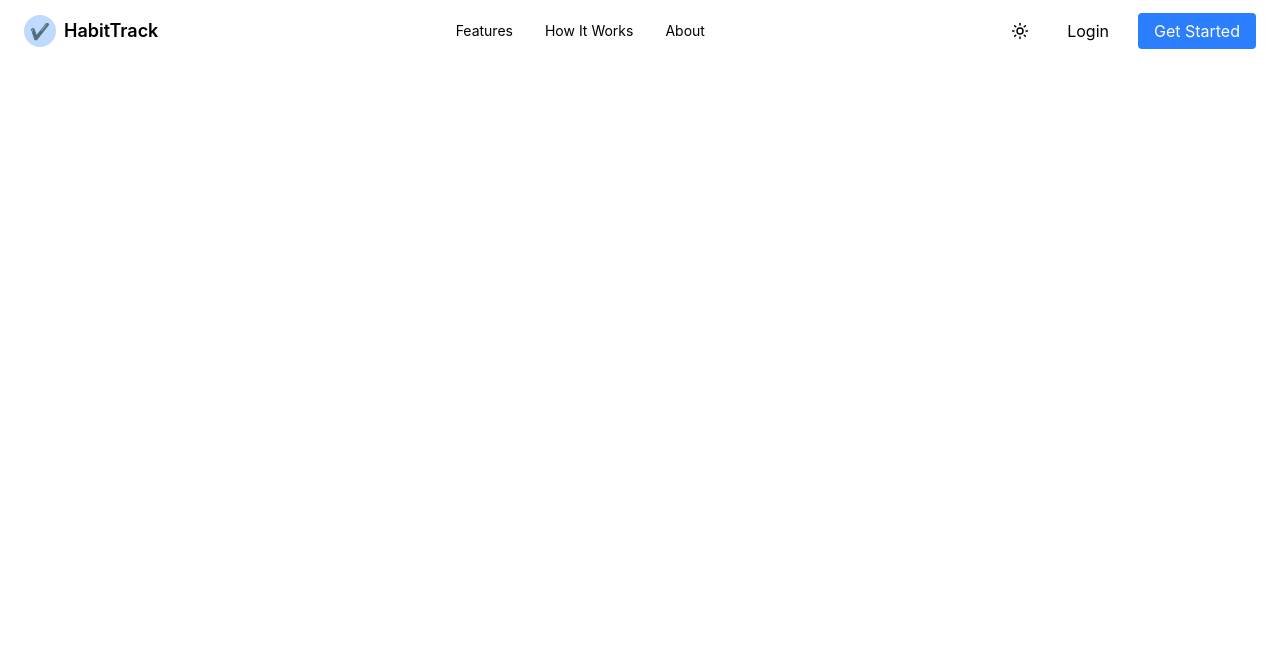
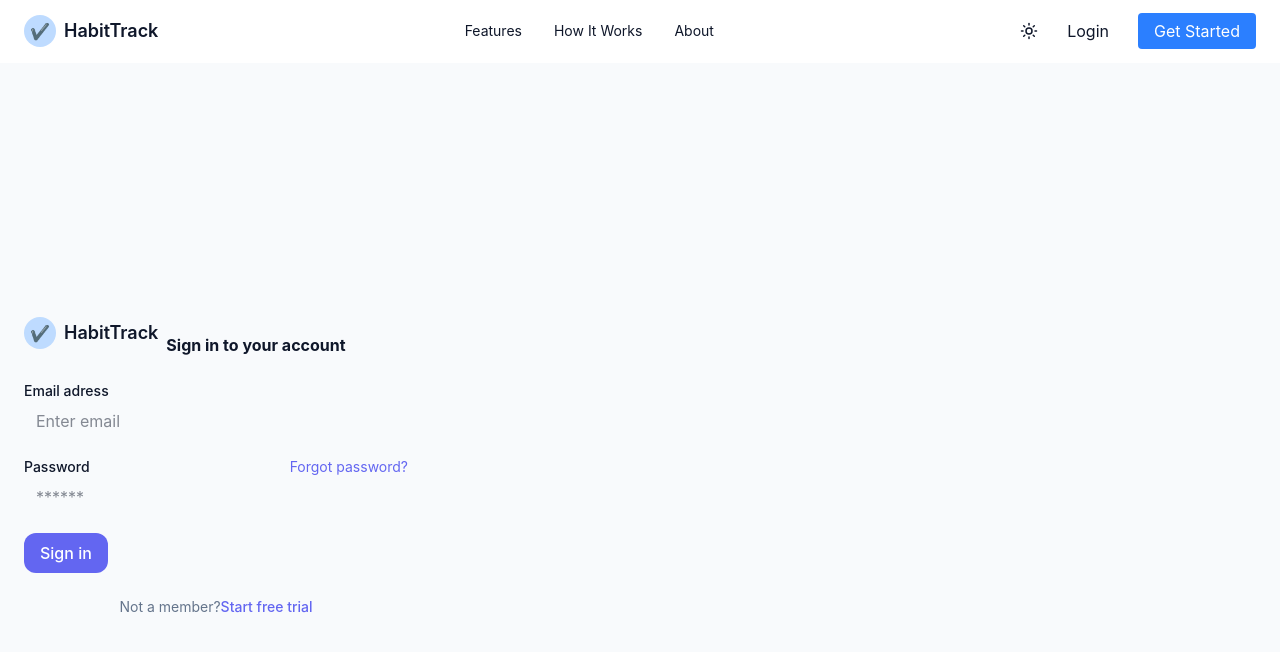
Before and after one commit to ElnazTayebi/habit-tracker, a React (Vite) app: page /login in a window 1280 px wide. Shown: the top 652 px of the page. Built offline with nearby package versions, Linux system fonts and the light colour scheme.

Commit message:
Create LoginPage

```diff
--- a/src/App.tsx
+++ b/src/App.tsx
@@ -1,12 +1,14 @@
 import './App.css'
 import Navbar from './components/navbar/Navbar'
 import MainLayout from './layouts/MainLayout'
+import LoginPage from './pages/login/LoginPage'
 
 function App() {
 
   return (
     <MainLayout>
       <Navbar />
+      <LoginPage />
     </MainLayout>
   )
 }
--- /dev/null
+++ b/src/components/auth/LoginForm.tsx
@@ -0,0 +1,54 @@
+import Input from "../ui/Input";
+import Button from "../ui/Button";
+import Label from "../ui/Label";
+
+
+const LoginForm = () => {
+    return (
+        <div className="w-full max-w-sm space-y-6">
+            {/*  Logo */}
+            <div className="flex items-center gap-2">
+                <div className="w-8 h-8 rounded-full bg-blue-200 flex items-center justify-center">
+                    ✔
+                </div>
+                <span className="font-semibold text-lg">HabitTrack</span>
+                <h2 className="mt-6 text-txl font-bold">
+                    Sign in to your account
+                </h2>
+            </div>
+            {/* Form */}
+            <form className="space-y-4">
+                <div>
+                    <Label htmlFor="email">Email adress</Label>
+                    <Input id="email" type="email" placeholder="Enter email" />
+                </div>
+               {/*  Password */}
+               <div>
+                <div className="flex justify-between">
+                    <Label htmlFor="password">Password</Label>
+
+                    <a href="#"
+                    className="text-sm text-[rgb(var(--primary))] hover:opacity-80"
+                    >
+                        Forgot password?
+                    </a>
+                </div>
+                <Input id="password" type="password" placeholder="******" />
+               </div>
+             {/*   Button */}
+             <Button type="submit">Sign in</Button>
+            </form>
+
+            {/* Footer */}
+            <p className="text-center text-sm text-[rgb(var(--muted))]">
+                Not a member?{""}
+                <a
+                href="#"
+                className="text-[rgb(var(--primary))] font-medium">
+                    Start free trial
+                </a>
+            </p>
+        </div>
+    )
+}
+export default LoginForm;
--- a/src/components/navbar/Navbar.tsx
+++ b/src/components/navbar/Navbar.tsx
@@ -1,10 +1,10 @@
 import { useState } from "react";
 import { Menu, X, Sun, Moon } from "lucide-react";
-import { useAppStore } from "../../store/useAppStore";
+import { useThemeStore } from "../../store/useThemeStore";
 
 export default function Navbar() {
   // Global theme state from Zustand
-  const { theme, toggleTheme } = useAppStore();
+  const { theme, toggleTheme } = useThemeStore();
 
   // Local state for mobile menu toggle
   const [open, setOpen] = useState(false);
@@ -42,7 +42,7 @@
           {/* Theme Toggle Button */}
           <button
             onClick={toggleTheme}
-            className="p-2 rounded border border-[rgb(var(--card))] hover:opacity-80 transition"
+
           >
             {/* Show icon based on current theme */}
             {theme === "dark" ? <Moon size={18} /> : <Sun size={18} />}
--- a/src/components/ui/Button.tsx
+++ b/src/components/ui/Button.tsx
@@ -0,0 +1,49 @@
+import type { LucideIcon } from "lucide-react";
+import type { ButtonHTMLAttributes, ReactNode } from "react";
+
+type Variant = "primary" | "outline" | "ghost" | "danger";
+
+type Props = ButtonHTMLAttributes<HTMLButtonElement> & {
+    variant?: Variant;
+    icon?: LucideIcon;
+    children?: ReactNode;
+}
+
+const Button = ({
+    variant = "primary",
+    icon: Icon,
+    className = "",
+    children,
+    disabled,
+    ...props
+}: Props) => {
+    const base = "flex items-center justify-center gap-2 px-4 py-2 rounded-[var(--radius)] font-medium transition";
+
+    const variants: Record<Variant, string> = {
+        primary:
+            "bg-[rgb(var(--primary))] text-[rgb(var(--primary-foreground))] hover:opacity-90",
+
+        outline:
+            "border border-[rgb(var(--text))] text-[rgb(var(--text))] hover:bg-[rgb(var(var(--card-muted)))]",
+
+        ghost:
+            "text-[rgb(var(--text))] hover:bg-[rgb(var(--card-muted))]",
+
+        danger:
+            "bg-[rgb(var(--danger))] text-white hover:opacity-90",
+    };
+    return (
+        <button
+            {...props}
+            disabled={disabled}
+            className={`
+            ${base}
+            ${variants[variant]}
+            ${disabled ? "opacity-50 cursor-not-allowed" : ""}
+            `}>
+            {Icon && <Icon size={18} />}
+            {children}
+        </button>
+    )
+}
+export default Button;
--- /dev/null
+++ b/src/components/ui/Input.tsx
@@ -0,0 +1,24 @@
+import type { LucideIcon } from "lucide-react";
+import type { InputHTMLAttributes } from "react";
+
+type Props = InputHTMLAttributes<HTMLInputElement> & {
+    icon?: LucideIcon;
+}
+
+const Input = ({ icon: Icon, className = "", ...props }: Props) => {
+    return (
+        <div className="relative w-full">
+            {Icon && (
+                <Icon size={18}
+                    className="absolute left-3 top-1/2 -translate-y-1/2 text-[rgb(var(--muted))]" />
+            )}
+            <input
+                {...props}
+                className={`w-full px-3 py-2
+                ${Icon ? "pl-10" : ""}
+                ${className}
+                `} />
+        </div>
+    );
+}
+export default Input;
--- /dev/null
+++ b/src/components/ui/Label.tsx
@@ -0,0 +1,16 @@
+import type { LabelHTMLAttributes } from "react";
+
+type Props = LabelHTMLAttributes<HTMLLabelElement>;
+
+const Label = ({ className = "", ...props }: Props) => {
+    return (
+        <label {...props}
+            className={`
+        block text-sm font-medium
+        text-[rgb(var(--texzt))]
+          ${className}
+        `}
+        />
+    )
+}
+export default Label;
--- a/src/index.css
+++ b/src/index.css
@@ -64,3 +64,7 @@
   --progress-bg: 51 65 85;
   --progress-fill: 129 140 248;
 }
+body {
+  background: rgb(var(--bg));
+  color: rgb(var(--text));
+}
--- /dev/null
+++ b/src/pages/login/LoginPage.tsx
@@ -0,0 +1,10 @@
+import LoginForm from "../../components/auth/LoginForm";
+
+const LoginPage = () => {
+return (
+    <div className="min-h-screen flex items-center judtify-center bg-[rgb(var(--bg))] px-6 py-12">
+        <LoginForm  />
+    </div>
+)
+}
+export default LoginPage;
--- a/src/store/useAppStore.ts
+++ b/src/store/useThemeStore.ts
@@ -1,3 +1,4 @@
+
 import { create } from "zustand";
 
 export type Theme = "light" | "dark";
@@ -17,7 +18,7 @@
     : "light";
 };
 
-export const useAppStore = create<AppStore>((set) => ({
+export const useThemeStore = create<AppStore>((set) => ({
   theme: getInitialTheme(),
 
   setTheme: (theme) => {
```
Also changed, not shown: src/layouts/MainLayout.tsx (+2 -8 lines).
